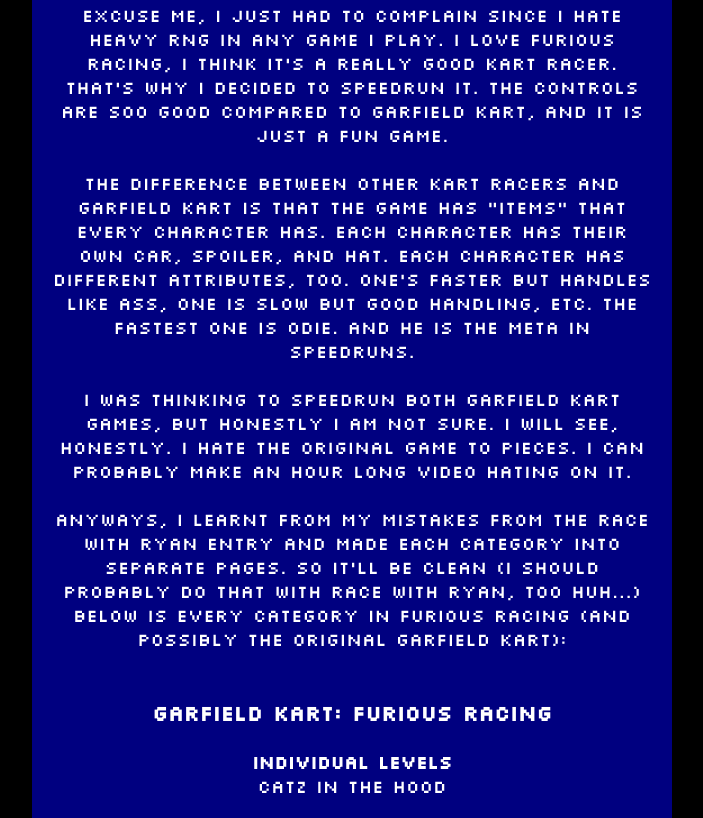
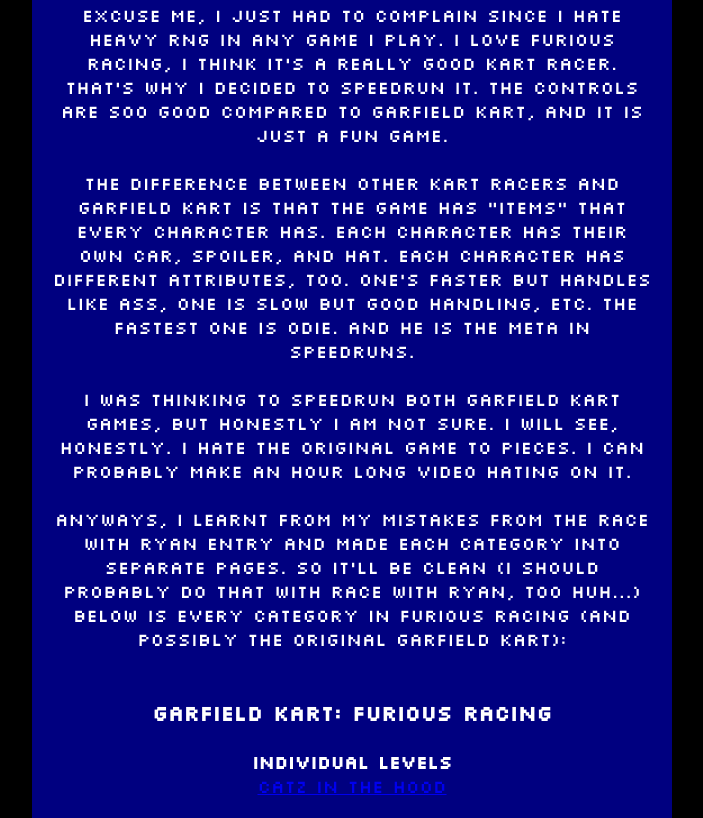
Before and after one commit to Boofny/Boofny.github.io, a plain HTML site: page Blog/Blog_2_2.html in a window 1280 px wide. Shown: the part 1872-2690 px from the top of the page, without its empty margins (288-991 px from the left). Drawn offline with Linux system fonts and the light colour scheme.

Commit message:
Connected entry catz in the hood to 2nd speedrun entry

```diff
--- a/Blog/Blog_2_2.html
+++ b/Blog/Blog_2_2.html
@@ -36,7 +36,7 @@
                 <h3>Garfield Kart: Furious Racing</h3>
                 <br>
                 <h4>Individual Levels</h2>
-                <p>Catz in the Hood</p>
+                <p><a href="Blog_2_2_1.html">Catz in the Hood</a></p>
             </div>
         </body>
     </main>
```
